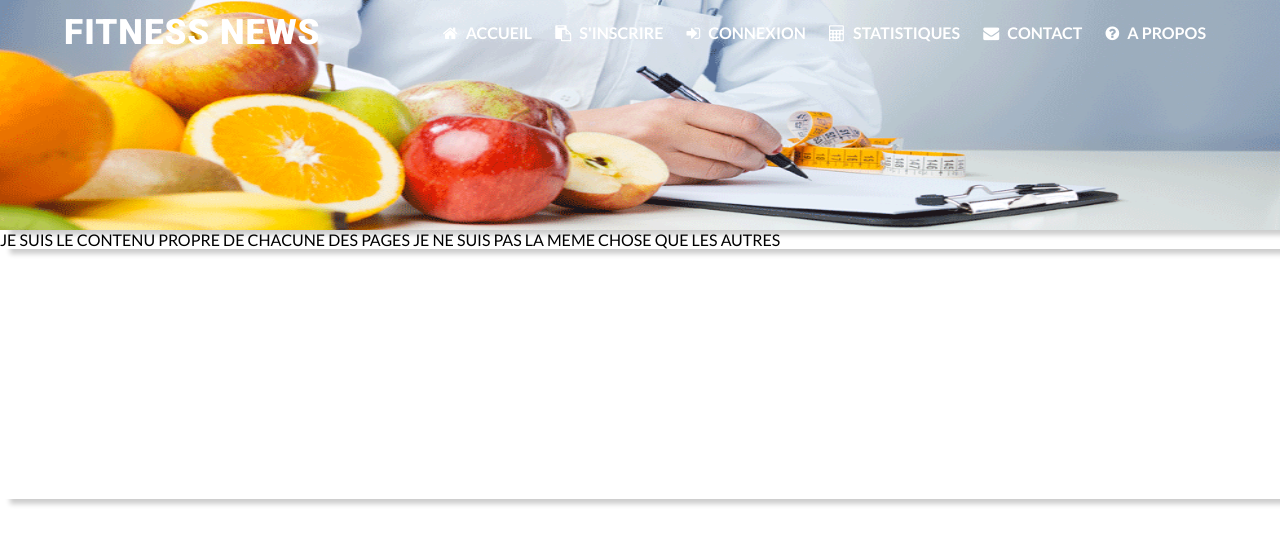
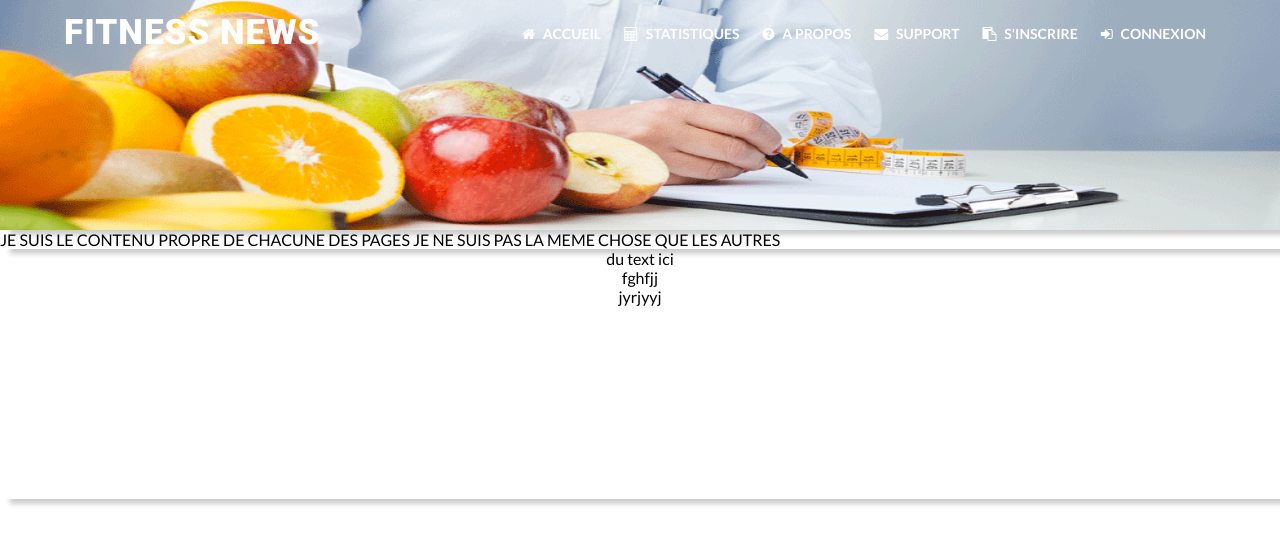
Before and after one commit to YacineAkki/Project_Web_MIASHS, a PHP site: page / in a window 1280 px wide. Shown: the top 545 px of the page. Run offline with PHP 8.4, Linux system fonts and the light colour scheme.

Commit message:
reprise du modèle et commencement du footer

```diff
--- a/index.php
+++ b/index.php
@@ -31,11 +31,11 @@
                 <div class="navbox">
 
                   <a href="index.html"><i class="fa fa-home" aria-hidden="true"></i> Accueil</a>
+                  <a href="templates/Statistiques.php"><i class="fa fa-calculator" aria-hidden="true"></i> Statistiques</a>
+                  <a href="templates/A propos.php"><i class="fa fa-question-circle" aria-hidden="true"></i> A propos</a>
+                  <a href="templates/Contact.php"><i class="fa fa-envelope" aria-hidden="true"></i> Support</a>
                   <a href="templates/nouveau.php"><i class="fa fa-clipboard" aria-hidden="true"></i> S'inscrire</a>
                   <a href="templates/Connexion.php"><i class="fa fa-sign-in" aria-hidden="true"></i> Connexion</a>
-                  <a href="templates/Statistiques.php"><i class="fa fa-calculator" aria-hidden="true"></i> Statistiques</a>
-                  <a href="templates/Contact.php"><i class="fa fa-envelope" aria-hidden="true"></i> Contact</a>
-                  <a href="templates/A propos.php"><i class="fa fa-question-circle" aria-hidden="true"></i> A propos</a>
 
                 </div>
 
@@ -65,17 +65,21 @@
 
 
     <footer class="bas-page">
-      <div class="inner">
-        <div class="section">
 
+        <div class="section-foot">
+          du text ici
         </div>
-        <div class="section">
 
+        <div class="section-foot">
+          fghfjj
         </div>
-        <div class="section">
 
+        <div class="section-foot">
+          jyrjyyj
         </div>
-      </div>
+
+
+
     </footer>
 
 
--- a/styles/Footer.css
+++ b/styles/Footer.css
@@ -1,12 +1,20 @@
 section.container-pers{
-
 	box-shadow: 10px 5px 5px rgba(0, 0, 0, 0.2);
 }
 
 footer.bas-page{
+
 	height: 250px;
 	width: 100%;
-
 	box-shadow: 10px 5px 5px rgba(0, 0, 0, 0.2);
+	margin: 0px; padding: 0px;
+	display: flex;
+	flex-direction: column;
+	align-items: center;
 
 }
+
+.bas-page div{
+
+
+}
--- a/styles/Header.css
+++ b/styles/Header.css
@@ -22,6 +22,7 @@ nav.menu{
 div.inner{
 	width: 90%;
 	margin : auto;
+	padding:   0px;
 }
 
 /**boîte contenant le titre inclus dans nav.menu*/
@@ -53,6 +54,7 @@ div.navbox a{
 	text-decoration: none;
 	color : #ffff;
 	text-transform: uppercase;
+	font-size: 14px;
 	font-weight: 700;
 	padding: 0px; margin: 0px 10px;
 	transition: all 0.3s ease-in-out; /** le temps pour que s'affiche un effet sur les élements a*/
@@ -67,7 +69,6 @@ div.navbox a:hover{
 }
 /**règles appliquées aux balises dont les styles est importé du site Fontawesome ce sont les logos*/
 div.navbox .fa{
-
 	margin-right: 5px;
 }
 /** La boîte enfermant l'hamburger*/
@@ -79,7 +80,8 @@ div.toggle{
 	align-items: center;
 	float: right;
 	cursor: pointer;
-
+	margin-top: 150px;
+	margin-right: 20px;
 }
 /** les traits blancs de l'hamburger*/
 span.toggleicons,span.toggleicons:before,span.toggleicons:after{
@@ -100,11 +102,18 @@ div.toggle span.toggleicons:after{
 	top: -14px;
 }
 
+
+
+/** Evénement JS*/
 /** Une variable qui pourra être attribué à un élement via un evenemtn js*/
 .navbox.is-open{
 	transform: translateX(0);
 }
 /**Pour faire une crois lorque que l'on click sur la div toggle*/
+.toggle.is-open{
+	transition: all 0.3s ease-in-out;
+	margin-right: 190px;
+}
 .toggle.is-open span.toggleicons{
 	background: transparent;
 }
@@ -121,10 +130,11 @@ div.toggle span.toggleicons:after{
 
 /**Ce sont les modifications apportés lorsque la fenêtre sera réduite */
 @media only screen and (max-width: 1200px){
+	/** Pour empêcher de voir la barre de navigation en glissant à droite*/
 	html, body{
 		overflow-x: hidden;
 	}
-
+	/**On redéfinit la barre de nav quand la réduction décran est atteinte*/
 	div.navbox{
 
 		position: absolute;
@@ -136,7 +146,7 @@ div.toggle span.toggleicons:after{
 	}
 
 	div.navbox a{
-		display: block;
+		display:block;
 		text-align: center;
 		padding: 0px;margin:0px 20px;
 		height: 55px;
@@ -144,14 +154,7 @@ div.toggle span.toggleicons:after{
 	}
 	div.toggle{
 		display: flex;
-		margin-right: 160px;
 	}
 
-	div.container-pers{
 
-	}
-
-	div.bas-page{
-
-	}
 }
--- a/templates/nouveau.php
+++ b/templates/nouveau.php
@@ -51,7 +51,7 @@
 
     </header>
 
-    <script src="scripts/app.js" type="text/javascript"></script>
+    <script src="../scripts/app.js" type="text/javascript"></script>
 
     <section class="container-pers">
 
```
